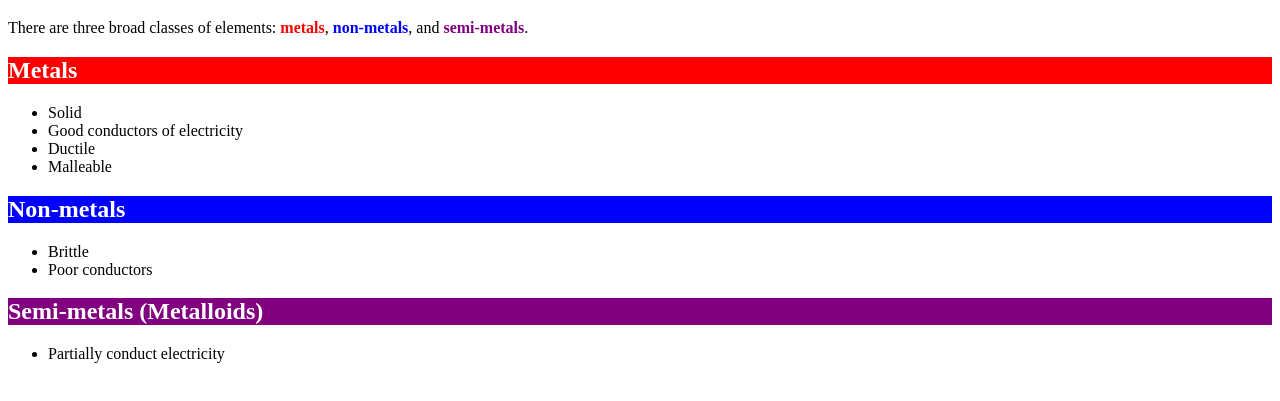
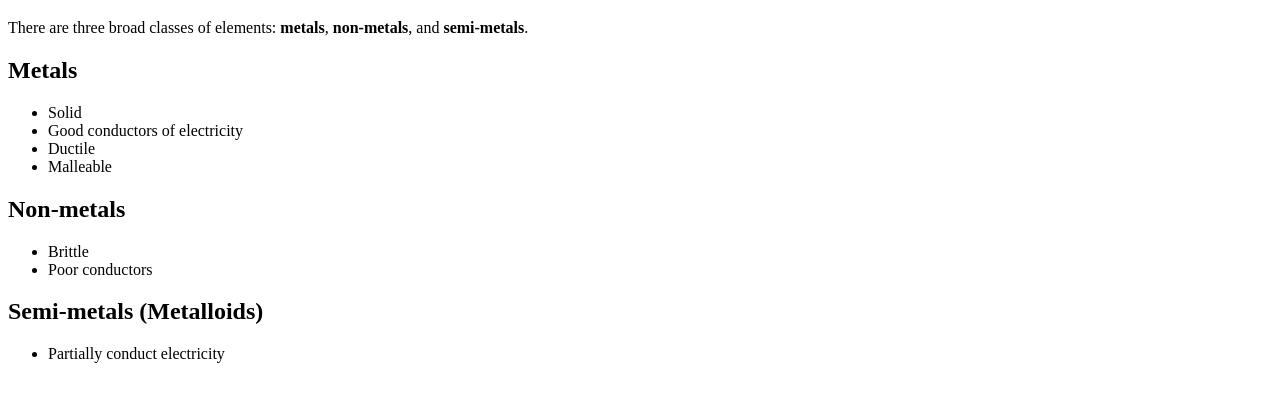
Before and after one commit to Fatimah420/-Fatimah420, a plain HTML site: page index.html in a window 1280 px wide. Shown: the part 87-488 px from the top of the page. Drawn offline with Linux system fonts and the light colour scheme.

Commit message:
Update and rename inedex.html to index.html

```diff
--- a/inedex.html
+++ b/index.html
@@ -4,34 +4,7 @@
     <head>
         <meta charset="utf-8">
         <title>Challenge: Classes of elements</title>
-        <style>
-            h2.metal {
-                background-color: red; /* Set background color to red */
-                color: white; /* Change text color to white */
-            }
 
-            h2.non-metal {
-                background-color: blue; /* Set background color to blue */
-                color: white; /* Change text color to white */
-            }
-
-            h2.semi-metal {
-                background-color: purple; /* Set background color to purple */
-                color: white; /* Change text color to white */
-            }
-
-            .metal {
-                color: red;
-            }
-
-            .non-metal {
-                color: blue;
-            }
-
-            .semi-metal {
-                color: purple;
-            }
-        </style>
     </head>
     <body>
 
```
